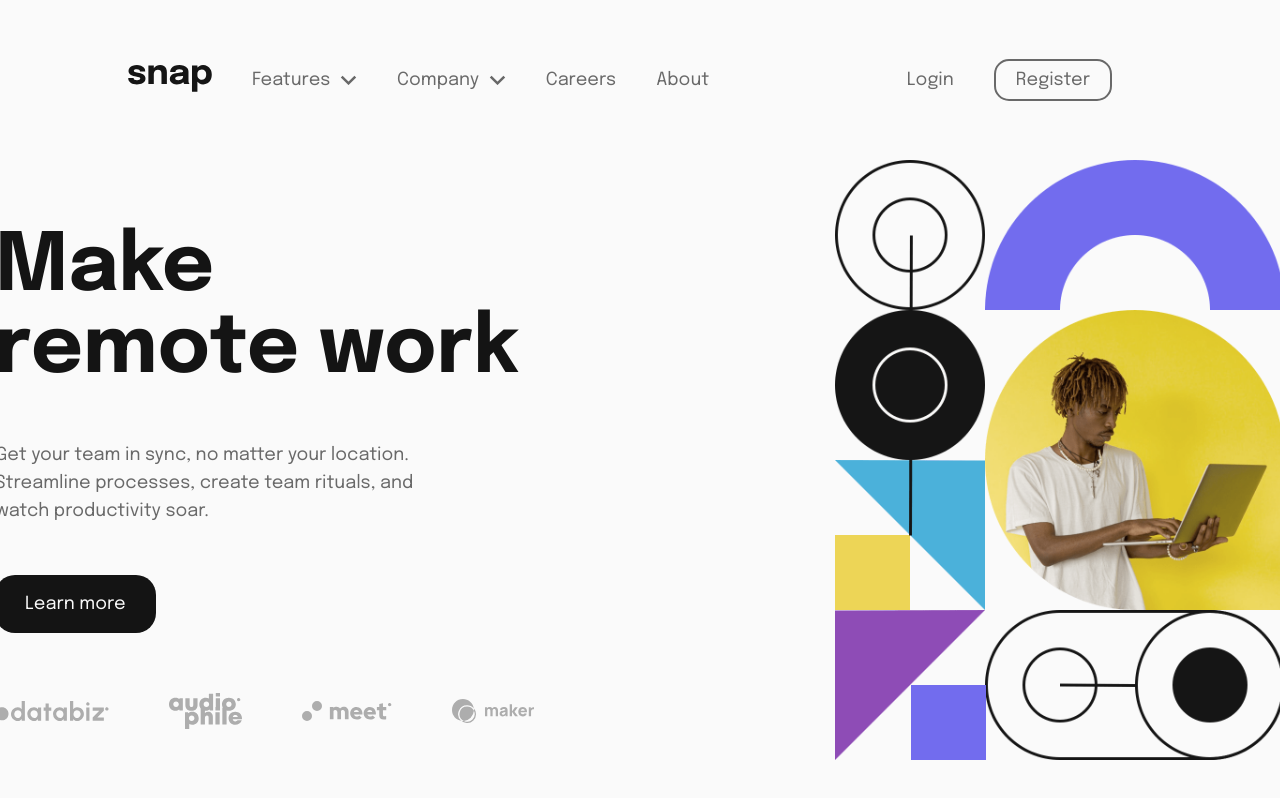
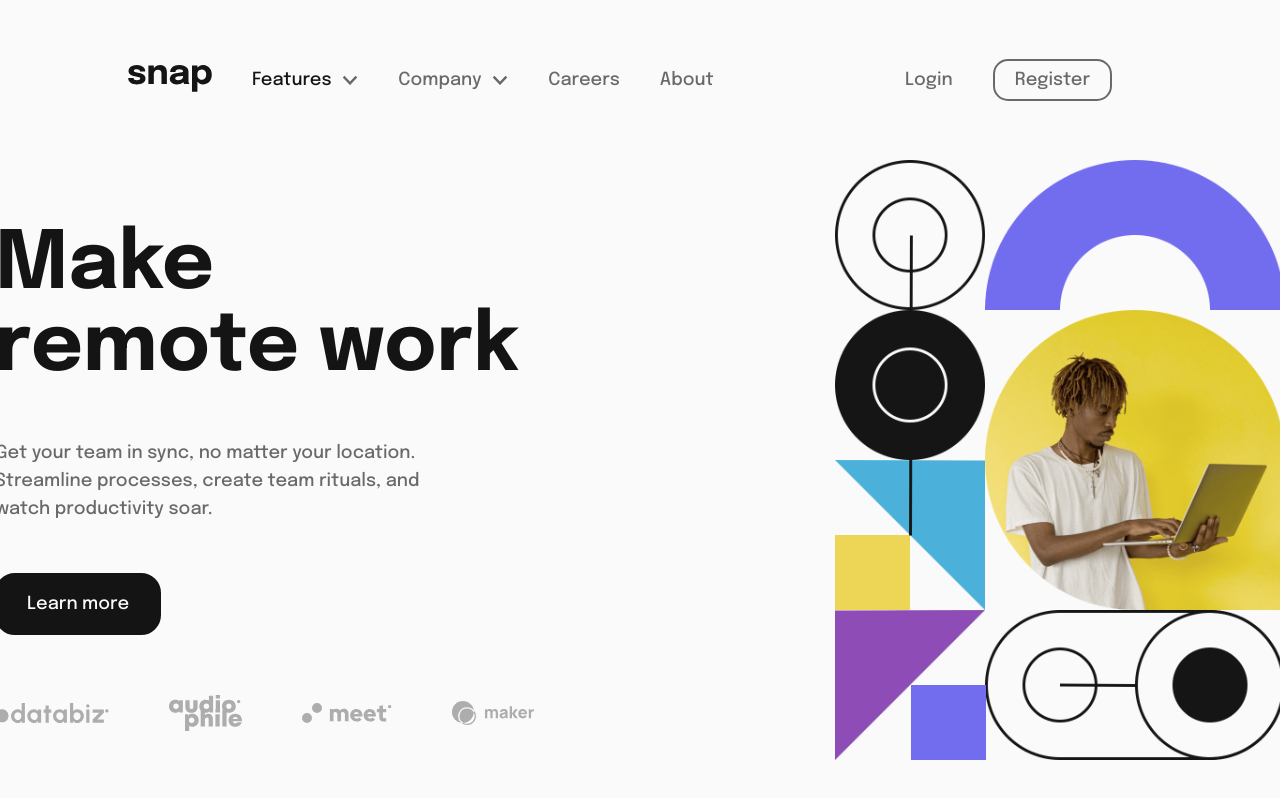
Before and after one commit to lkiryu/intro-section-with-dropdown-navigation, a plain HTML site: page index.html in a window 1280 px wide. In both pictures the pointer is over the element "Features". Drawn offline with Linux system fonts and the light colour scheme.

Commit message:
active states add

```diff
--- a/src/css/style.css
+++ b/src/css/style.css
@@ -3,6 +3,7 @@
 body {
     font-family: "Epilogue", sans-serif;
     font-size: 18px;
+    font-weight: 500;
 }
 
 .container {
@@ -12,6 +13,7 @@ body {
     align-items: center;
     height: 100vh;
     background-color: hsl(0, 0%, 98%);
+    overflow: hidden;
 }
 
 .header {
@@ -48,6 +50,12 @@ nav .nav-list {
 .nav-link p,
 .nav-link a {
     color: hsl(0, 0%, 41%);
+    transition: 0.3s ease-in;
+}
+
+.nav-link p:hover,
+.nav-link a:hover {
+    color: hsl(0, 0%, 8%);
 }
 
 .nav-link p {
@@ -93,6 +101,10 @@ nav .nav-list {
     padding: 10px 20px;
 }
 
+.nav-list.login .nav-link:last-child a:hover {
+    border: 2px solid hsl(0, 0%, 8%);
+}
+
 .header .mobile-menu {
     display: none;
 }
@@ -132,10 +144,17 @@ nav .nav-list {
 
 .info .button {
     background-color: hsl(0, 0%, 8%);
+    border: 2px solid hsl(0, 0%, 8%);
     color: hsl(0, 0%, 98%);
     padding: 20px 30px;
     border-radius: 20px;
     margin-bottom: 60px;
+    transition: 0.3s ease-in;
+}
+
+.info .button:hover{
+    background-color: hsl(0, 0%, 98%);
+    color: hsl(0, 0%, 8%);
 }
 
 .info .brands {
```
